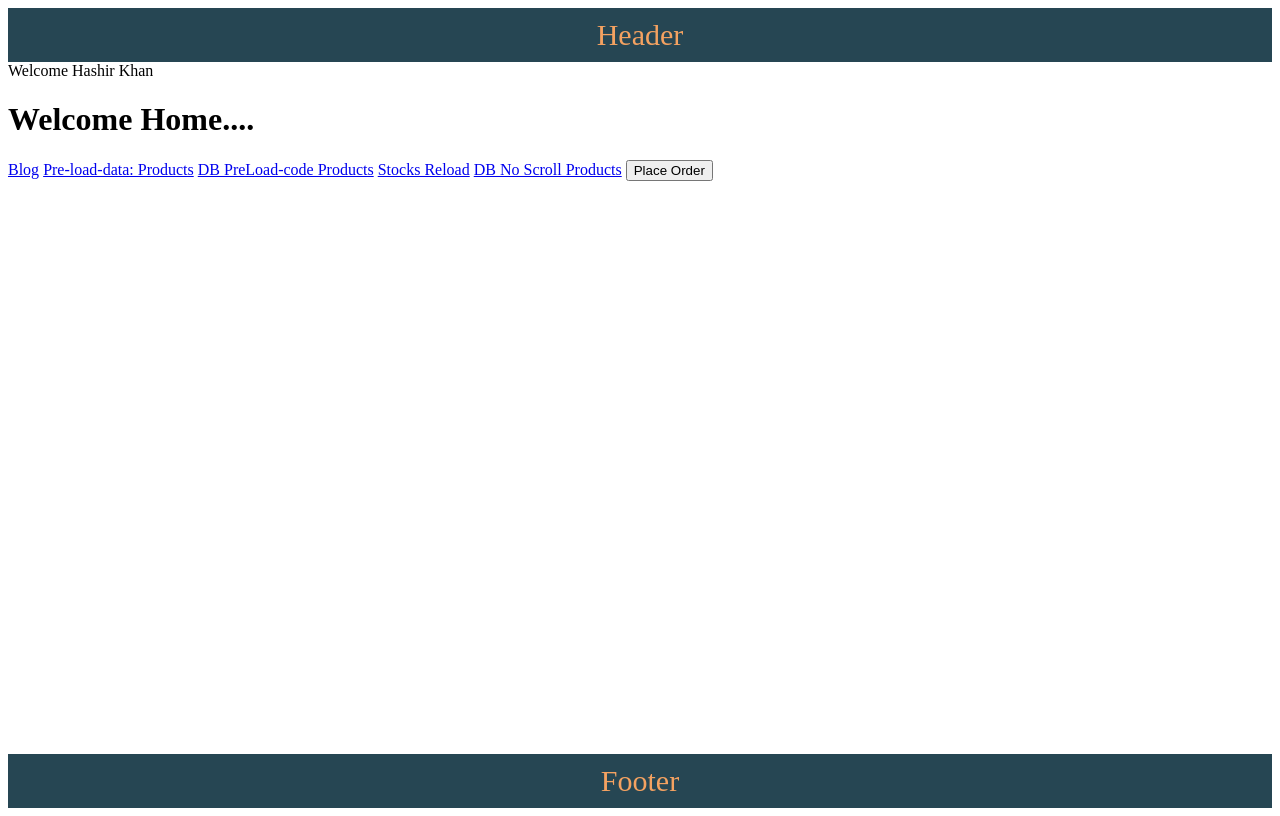
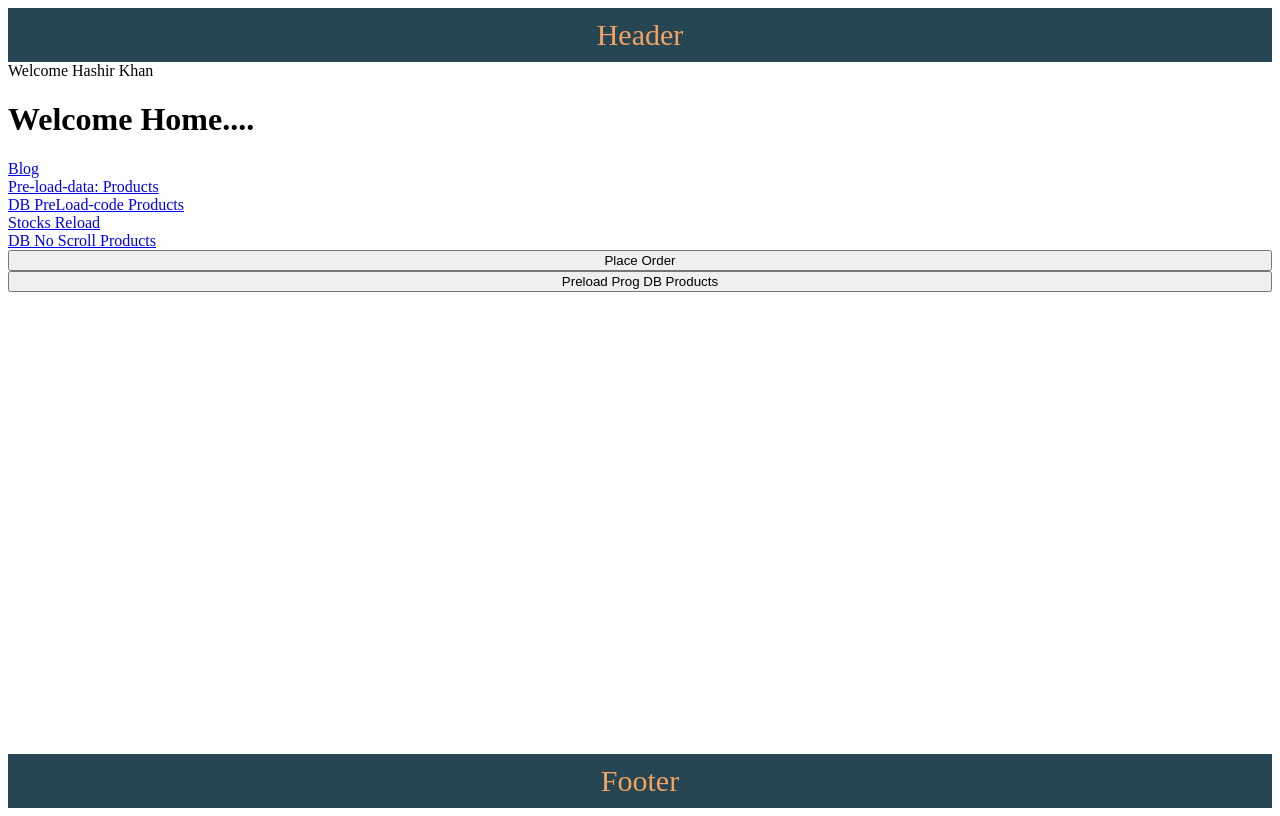
Before and after one commit to kamranlatifch/svelte-kit-practice, a SvelteKit app: page / in a window 1280 px wide. Built offline with nearby package versions, Linux system fonts and the light colour scheme.

Commit message:
40: preload programatically

```diff
--- a/src/routes/+page.svelte
+++ b/src/routes/+page.svelte
@@ -1,7 +1,7 @@
 <!-- Navigating Programatically -->
 
 <script>
-	import { goto, beforeNavigate, afterNavigate } from '$app/navigation';
+	import { goto, preloadData, beforeNavigate, afterNavigate } from '$app/navigation';
 	const handleClick = () => {
 		console.log('Order is succesfully placed');
 		goto('/products');
@@ -15,7 +15,7 @@
 </script>
 
 <h1 class="tall">Welcome Home....</h1>
-
+<div class="main">
 	<a href="/blog">Blog</a>
 	<a href="/products" data-sveltekit-preload-data="hover">Pre-load-data: Products</a>
 	<a href="/db-products" data-sveltekit-preload-code="hover">DB PreLoad-code Products</a>
@@ -24,9 +24,27 @@
 
 	<!-- Navigating Programatically -->
 	<button on:click={handleClick}>Place Order</button>
-<!--
+
+	<!-- Preload Programatically -->
+
+	<button
+		on:focus={async () => {
+			await preloadData('/db-products');
+		}}
+		on:mouseover={async () => {
+			await preloadData('/db-products');
+		}}
+		on:click={() => {
+			goto('/db-products');
+		}}>Preload Prog DB Products</button
+	>
+</div>
+
 <style>
-	.tall {
+	/* .tall {
 		height: 100vh;
+	} */
+	.main {
+		display: grid;
 	}
-</style> -->
+</style>
```
Lines whose indentation alone changed are shown as unchanged.
